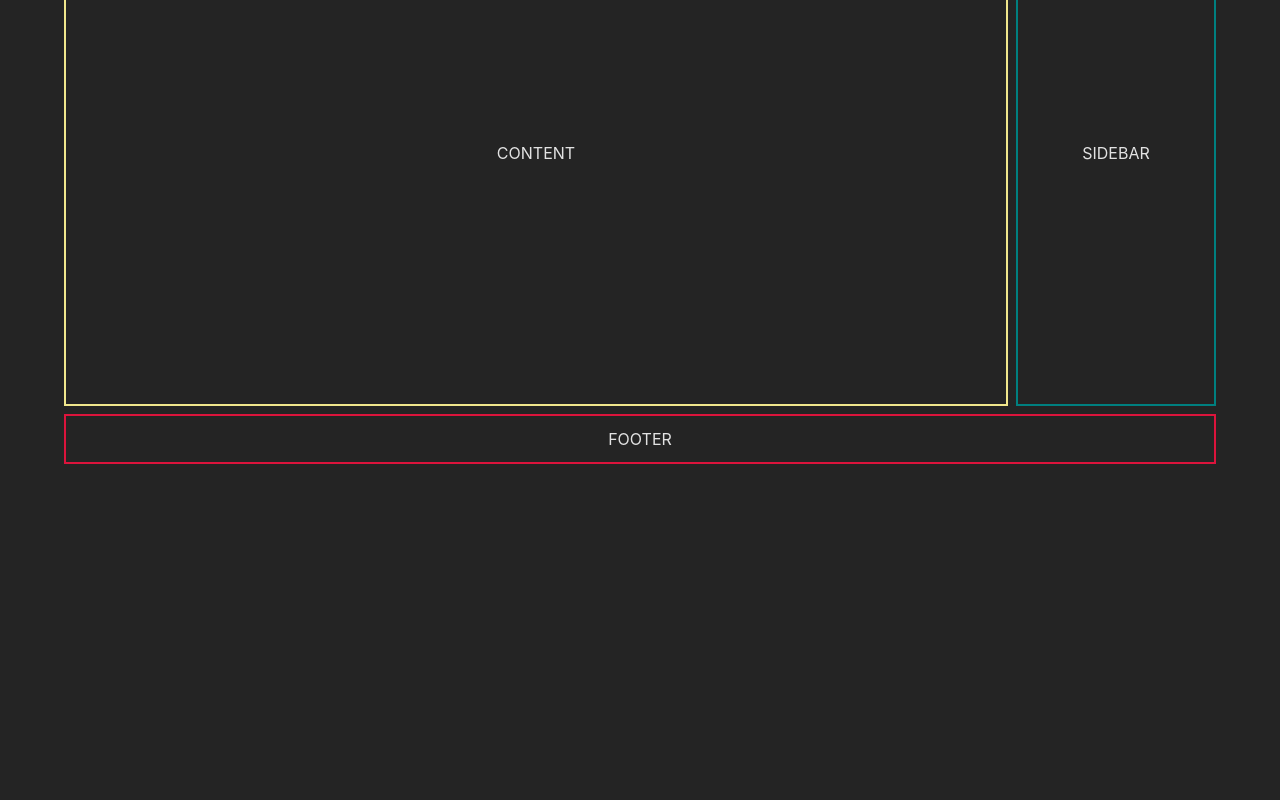
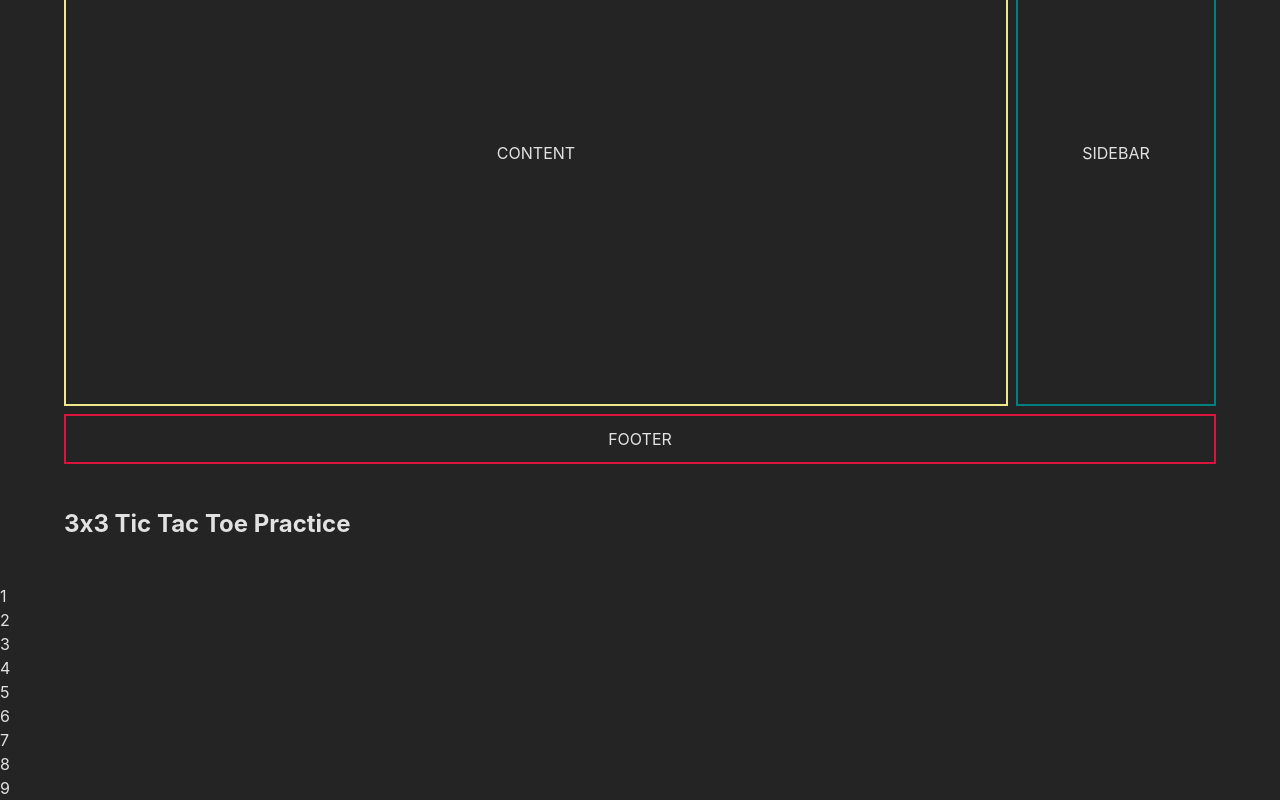
Before and after one commit to angeliquerivera/my-first-grid, a React (Vite) app: page / in a window 1280 px wide. Shown: the part 11022-11822 px from the top of the page. Before the commit the page ends 11534 px from the top, so only its background shows below. Built offline with nearby package versions, Linux system fonts and the light colour scheme.

Commit message:
feat: add practice-grids folder with ThreeByThree component

```diff
--- a/src/App.jsx
+++ b/src/App.jsx
@@ -9,6 +9,7 @@ import VisualLines from "./components/sections/VisualLines";
 import SpansOnly from "./components/sections/SpansOnly";
 import SingleLineNames from "./components/sections/SingleLineNames";
 import GridAreaNames from "./components/sections/GridAreaNames";
+import ThreeByThree from "./components/practice-grids/ThreeByThree";
 
 export default function App() {
   return (
@@ -24,6 +25,7 @@ export default function App() {
       <SpansOnly />
       <SingleLineNames />
       <GridAreaNames />
+      <ThreeByThree />
     </main>
   );
 }
--- /dev/null
+++ b/src/components/practice-grids/ThreeByThree.jsx
@@ -0,0 +1,21 @@
+export default function ThreeByThree() {
+  return (
+    <article>
+      <header className="container">
+        <h2>3x3 Tic Tac Toe Practice</h2>
+      </header>
+      <section className="container three-by-three"></section>
+      <div>
+        <div>1</div>
+        <div>2</div>
+        <div>3</div>
+        <div>4</div>
+        <div>5</div>
+        <div>6</div>
+        <div>7</div>
+        <div>8</div>
+        <div>9</div>
+      </div>
+    </article>
+  );
+}
```
Also changed, not shown: src/styles/practice.css (added, +12 -0 lines).
